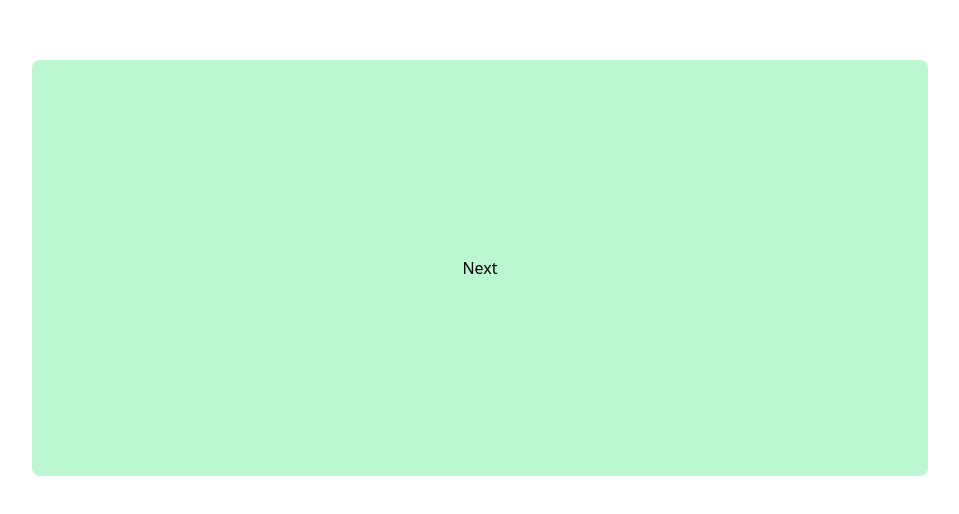
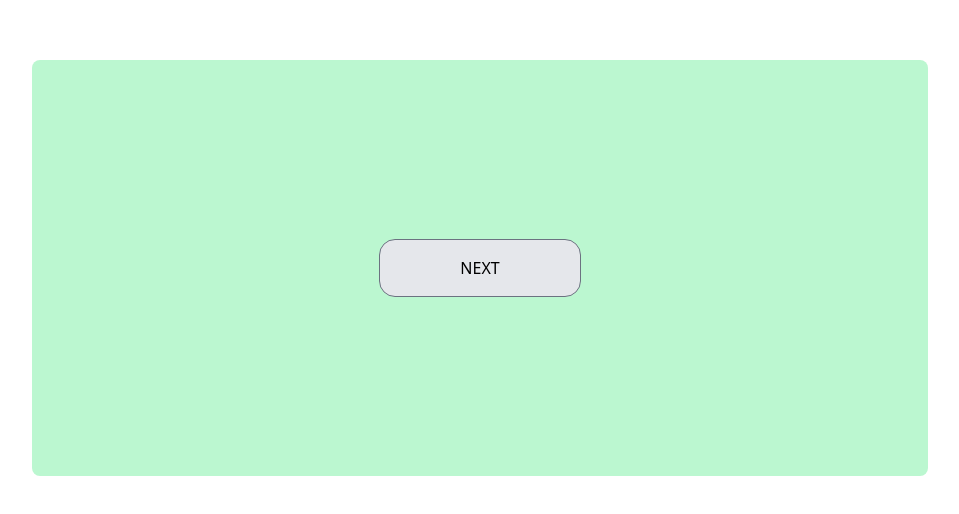
Before and after one commit to timbergus/headless-wizard, a React (Vite) app: page / in a window 1280 px wide. Shown: the part 132-646 px from the top of the page, without its empty margins (160-1119 px from the left). Built offline with nearby package versions, Linux system fonts and the light colour scheme.

Commit message:
Add components.

```diff
--- a/src/App.tsx
+++ b/src/App.tsx
@@ -1,5 +1,7 @@
 import { useState } from 'react'
 import classNames from 'classnames'
+import { Card } from './components/Card'
+import { Button } from './components/Button'
 
 export const App = () => {
   const [step, setStep] = useState(0)
@@ -8,52 +10,39 @@ export const App = () => {
     <div className="w-screen h-screen flex items-center justify-center p-48">
       <div className="relative w-full h-full">
         <div className="absolute w-full h-full flex items-center justify-center">
-          <button onClick={() => setStep(0)}>Reset</button>
+          <Button onClick={() => setStep(0)}>RESET</Button>
         </div>
-        <div
-          className={classNames(
-            'absolute w-full h-full bg-indigo-200 rounded-lg flex items-center justify-center transition-all duration-500',
-            {
-              'scale-50': step < 3,
-              '-translate-x-full -translate-y-16 -rotate-6 z-40': step >= 4,
-            }
-          )}
+        <Card
+          className={classNames('bg-indigo-200', {
+            'scale-50': step < 3,
+            '-translate-x-full -translate-y-16 -rotate-6': step >= 4,
+          })}
         >
-          <button onClick={() => setStep(4)}>Next</button>
-        </div>
-        <div
-          className={classNames(
-            'absolute w-full h-full bg-cyan-200 rounded-lg flex items-center justify-center transition-all duration-500',
-            {
-              'scale-50': step < 2,
-              '-translate-x-full -translate-y-5 -rotate-2 z-30': step >= 3,
-            }
-          )}
+          <Button onClick={() => setStep(4)}>NEXT</Button>
+        </Card>
+        <Card
+          className={classNames('bg-cyan-200', {
+            'scale-50': step < 2,
+            '-translate-x-full -translate-y-5 -rotate-2': step >= 3,
+          })}
         >
-          <button onClick={() => setStep(3)}>Next</button>
-        </div>
-        <div
-          className={classNames(
-            'absolute w-full h-full bg-orange-200 rounded-lg flex items-center justify-center transition-all duration-500',
-            {
-              'scale-50': step < 1,
-              '-translate-x-full translate-y-5 rotate-2 z-20': step >= 2,
-            }
-          )}
+          <Button onClick={() => setStep(3)}>NEXT</Button>
+        </Card>
+        <Card
+          className={classNames('bg-orange-200', {
+            'scale-50': step < 1,
+            '-translate-x-full translate-y-5 rotate-2': step >= 2,
+          })}
         >
-          <button onClick={() => setStep(2)}>Next</button>
-        </div>
-        <div
-          className={classNames(
-            'absolute w-full h-full bg-green-200 rounded-lg flex items-center justify-center transition-all duration-500',
-            {
-              'scale-0': step < 0,
-              '-translate-x-full translate-y-16 rotate-6 z-10': step >= 1,
-            }
-          )}
+          <Button onClick={() => setStep(2)}>NEXT</Button>
+        </Card>
+        <Card
+          className={classNames('bg-green-200', {
+            '-translate-x-full translate-y-16 rotate-6': step >= 1,
+          })}
         >
-          <button onClick={() => setStep(1)}>Next</button>
-        </div>
+          <Button onClick={() => setStep(1)}>NEXT</Button>
+        </Card>
       </div>
     </div>
   )
--- /dev/null
+++ b/src/components/Button.tsx
@@ -0,0 +1,10 @@
+import { HTMLProps } from 'react'
+
+export const Button = ({ onClick, children }: HTMLProps<HTMLButtonElement>) => (
+  <button
+    className="px-20 py-4 border border-gray-500 bg-gray-200 rounded-2xl"
+    onClick={onClick}
+  >
+    {children}
+  </button>
+)
--- /dev/null
+++ b/src/components/Card.tsx
@@ -0,0 +1,18 @@
+import classNames from 'classnames'
+import React, { ReactNode } from 'react'
+
+type CardProps = {
+  className: string
+  children: ReactNode
+}
+
+export const Card = ({ className, children }: CardProps) => (
+  <div
+    className={classNames(
+      'absolute w-full h-full rounded-lg flex items-center justify-center transition-all duration-500',
+      className
+    )}
+  >
+    {children}
+  </div>
+)
```
